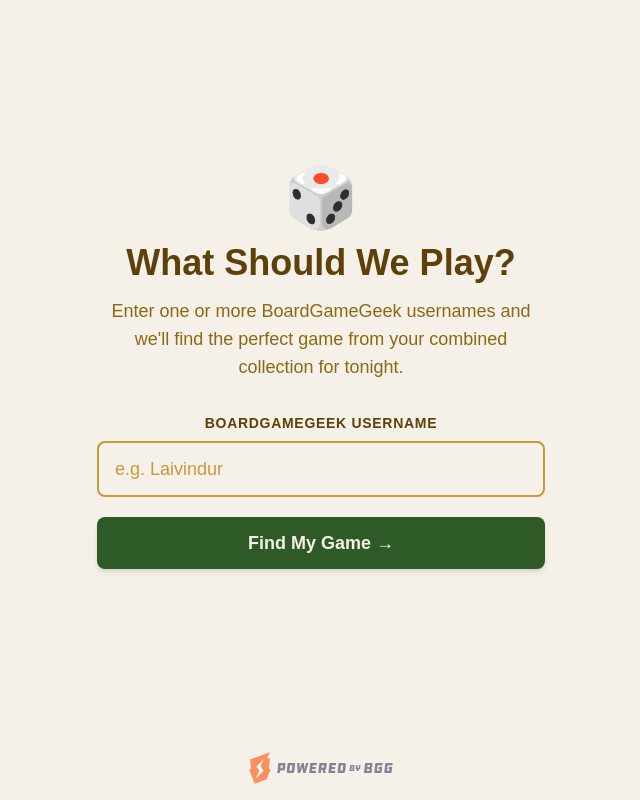
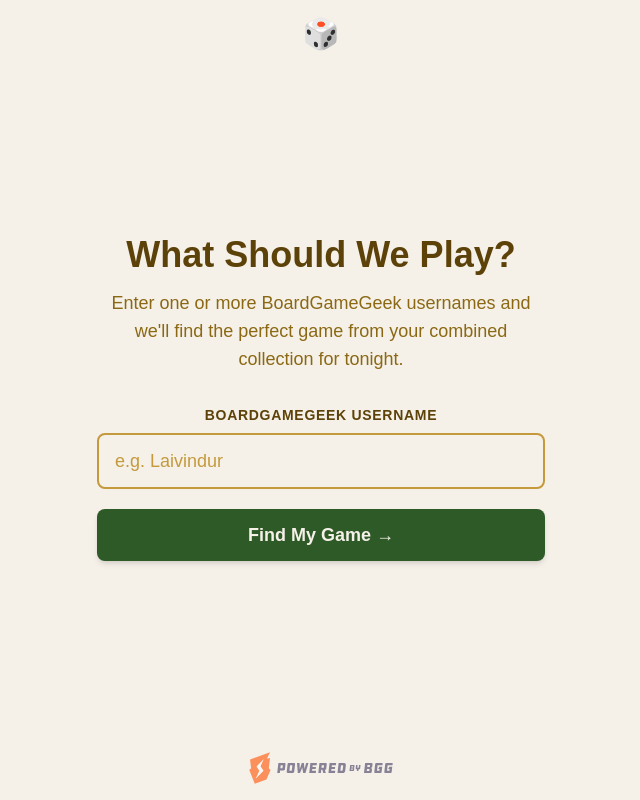
Before and after one commit to Differ3nce/board-game-decision-tree, a Next.js app: page / in a window 1280 px wide. Shown: the whole page, without its empty margins (319-959 px from the left). Built offline with nearby package versions, Linux system fonts and the light colour scheme.

Commit message:
Add clickable dice header linking back to home on all pages (#7)

```diff
--- a/app/layout.tsx
+++ b/app/layout.tsx
@@ -14,6 +14,11 @@ export default function RootLayout({
   return (
     <html lang="en">
       <body className="antialiased flex flex-col min-h-screen">
+        <header className="flex justify-center pt-4 pb-1">
+          <a href="/" aria-label="Go to home" className="text-3xl hover:scale-110 transition-transform select-none">
+            🎲
+          </a>
+        </header>
         <div className="flex-1 flex flex-col">{children}</div>
         <footer className="flex justify-center py-4">
           <a href="https://boardgamegeek.com" target="_blank" rel="noopener noreferrer">
--- a/app/page.tsx
+++ b/app/page.tsx
@@ -5,7 +5,6 @@ export default function Home() {
     <main className="flex-1 flex flex-col items-center justify-center p-6 bg-cream">
       <div className="w-full max-w-md space-y-8 text-center">
         <div className="space-y-3">
-          <div className="text-6xl select-none">🎲</div>
           <h1 className="text-4xl font-bold text-wood-800 leading-tight">
             What Should We Play?
           </h1>
```
